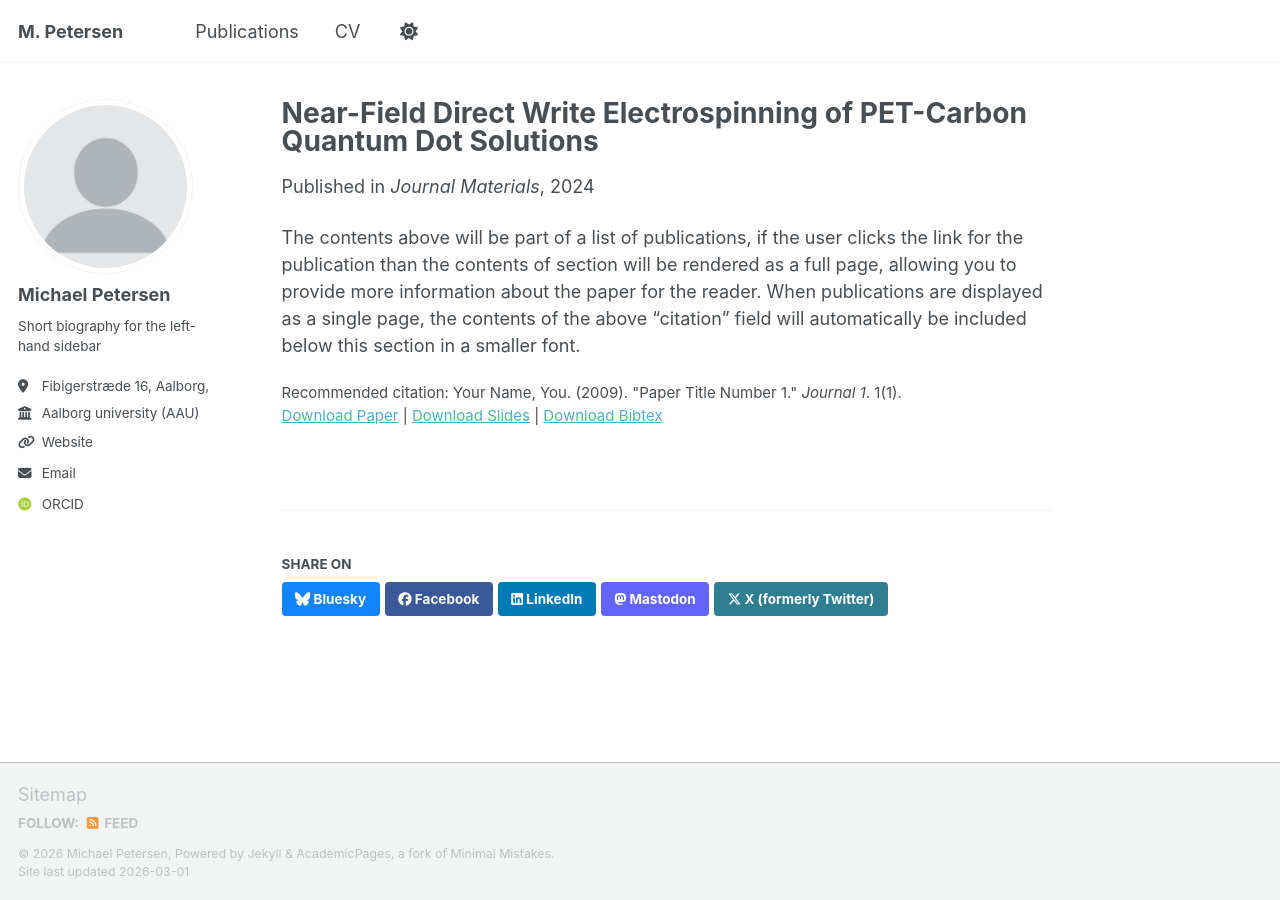
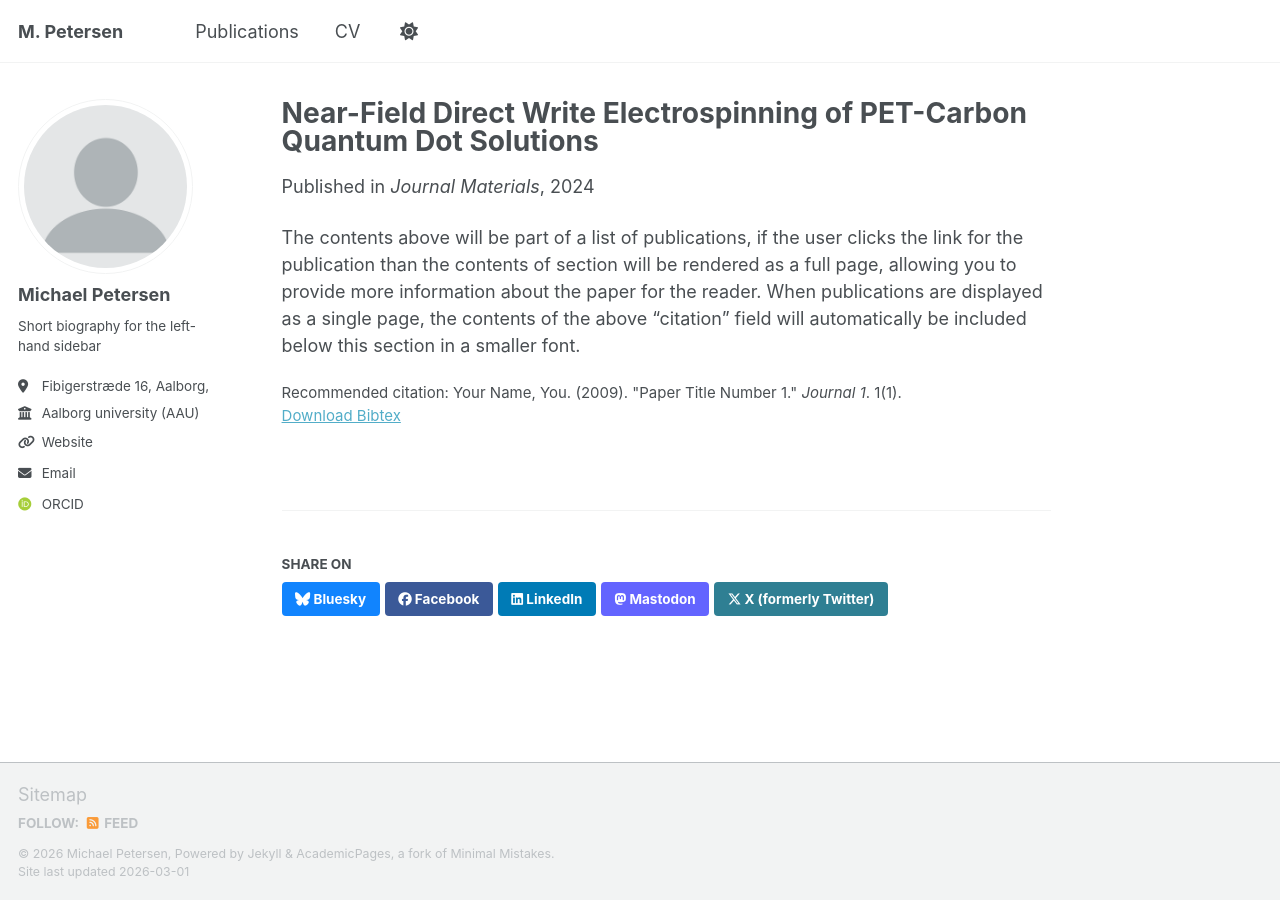
Before and after one commit to michipetersen18-rgb/cv_michael, a Jekyll site: the page built from _publications/2009-10-01-paper-title-number-1.md, in a window 1280 px wide. Built offline with Jekyll 4.4.1, drawn with Linux system fonts in a browser that asks for light colours; some web fonts are replaced; a script bundle is joined from its source files by our own code; library files that are not in the unit come from our copies; some of the changed lines change nothing that is shown.

Commit message:
Update 2009-10-01-paper-title-number-1.md

```diff
--- a/_publications/2009-10-01-paper-title-number-1.md
+++ b/_publications/2009-10-01-paper-title-number-1.md
@@ -6,8 +6,8 @@ permalink: /publication/2009-10-01-paper-title-number-1
 excerpt: 'This paper is about the number 1. The number 2 is left for future work.'
 date: 2024-12-20
 venue: 'Journal Materials'
-slidesurl: 'https://academicpages.github.io/files/slides1.pdf'
-paperurl: 'https://academicpages.github.io/files/paper1.pdf'
+#slidesurl: 'https://academicpages.github.io/files/slides1.pdf'
+#paperurl: 'https://academicpages.github.io/files/paper1.pdf'
 bibtexurl: 'https://academicpages.github.io/files/bibtex1.bib'
 citation: 'Your Name, You. (2009). &quot;Paper Title Number 1.&quot; <i>Journal 1</i>. 1(1).'
 ---
```
